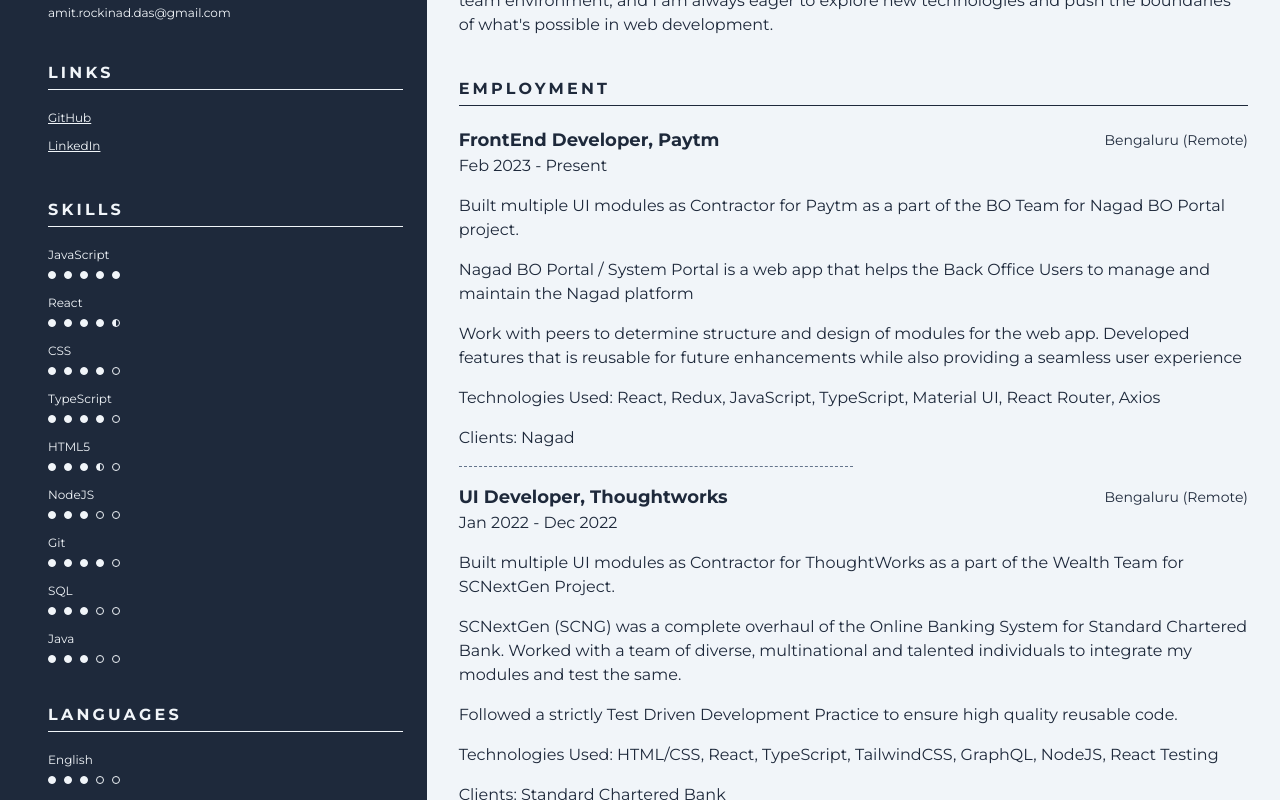
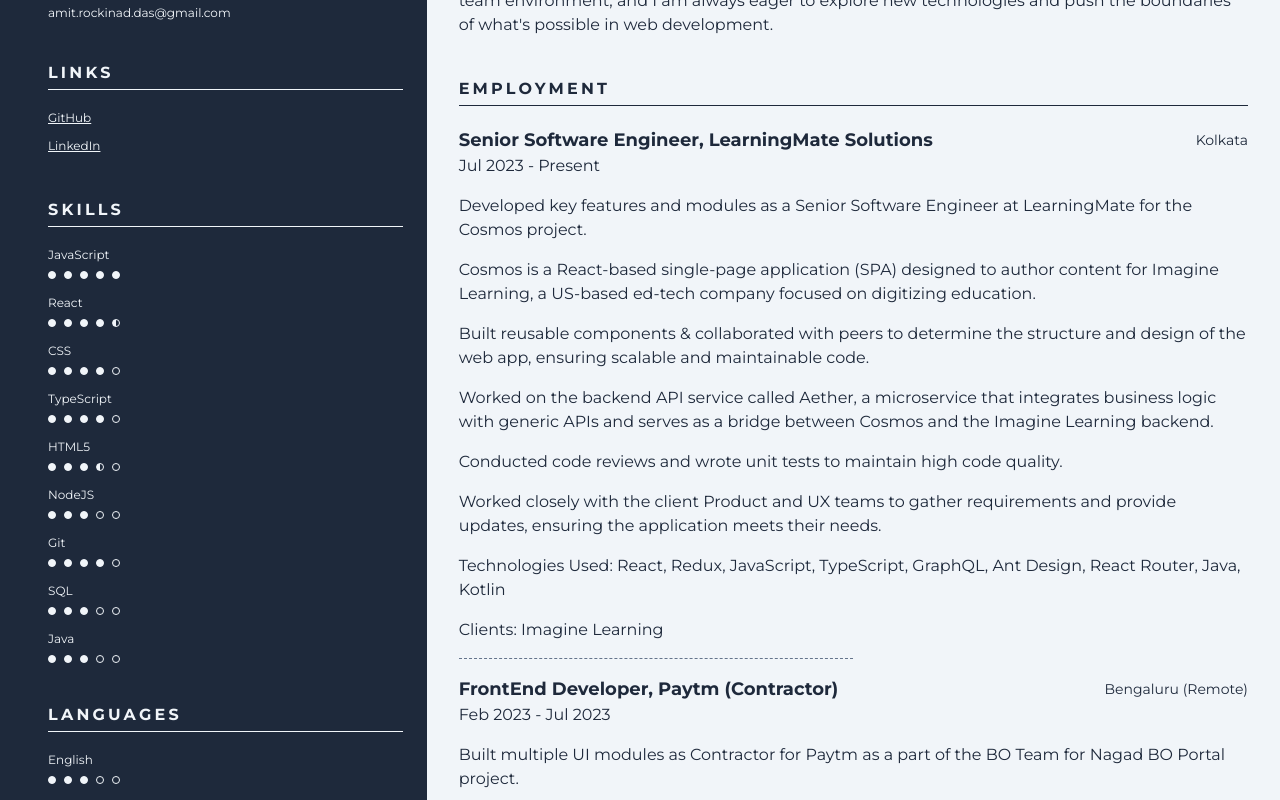
Before and after one commit to ARogueOtaku/resume, a React (Vite) app: page / in a window 1280 px wide. Shown: the part 560-1360 px from the top of the page. Built offline with nearby package versions, Linux system fonts and the light colour scheme.

Commit message:
Added experience for latest company

```diff
--- a/src/components/logical/EmploymentSection.tsx
+++ b/src/components/logical/EmploymentSection.tsx
@@ -21,7 +21,9 @@
       }
       points.push(`Clients: ${employment.clients.join(", ")}`);
       return {
-        headerText: `${employment.position}, ${employment.employer}`,
+        headerText: `${employment.position}, ${employment.employer}${
+          employment.contractor ? " (Contractor)" : ""
+        }`,
         duration: {
           start: employment.start,
           end: employment.end,
--- a/src/components/visual/Article/ExperienceArticle.tsx
+++ b/src/components/visual/Article/ExperienceArticle.tsx
@@ -1,6 +1,5 @@
 import DateRange from "@/components/visual/DateRange";
 import Article from ".";
-import Link from "../Link";
 
 export interface IExperienceArticleProps {
   headerText: string;
--- a/src/data/experiences.ts
+++ b/src/data/experiences.ts
@@ -1,6 +1,34 @@
 import { WorkExperience } from "@/data/types";
 
 const experiences: WorkExperience[] = [
+  {
+    position: "Senior Software Engineer",
+    employer: "LearningMate Solutions",
+    location: "Kolkata",
+    remote: false,
+    contractor: false,
+    start: new Date(2023, 6),
+    clients: ["Imagine Learning"],
+    technologies: [
+      "React",
+      "Redux",
+      "JavaScript",
+      "TypeScript",
+      "GraphQL",
+      "Ant Design",
+      "React Router",
+      "Java",
+      "Kotlin",
+    ],
+    description: [
+      "Developed key features and modules as a Senior Software Engineer at LearningMate for the Cosmos project.",
+      "Cosmos is a React-based single-page application (SPA) designed to author content for Imagine Learning, a US-based ed-tech company focused on digitizing education.",
+      "Built reusable components & collaborated with peers to determine the structure and design of the web app, ensuring scalable and maintainable code.",
+      "Worked on the backend API service called Aether, a microservice that integrates business logic with generic APIs and serves as a bridge between Cosmos and the Imagine Learning backend.",
+      "Conducted code reviews and wrote unit tests to maintain high code quality.",
+      "Worked closely with the client Product and UX teams to gather requirements and provide updates, ensuring the application meets their needs.",
+    ],
+  },
   {
     position: "FrontEnd Developer",
     employer: "Paytm",
@@ -8,6 +36,7 @@
     remote: true,
     contractor: true,
     start: new Date(2023, 1),
+    end: new Date(2023, 6),
     clients: ["Nagad"],
     technologies: [
       "React",
@@ -29,7 +58,7 @@
     employer: "Thoughtworks",
     location: "Bengaluru",
     remote: true,
-    contractor: false,
+    contractor: true,
     start: new Date(2022, 0),
     end: new Date(2022, 11),
     clients: ["Standard Chartered Bank"],
@@ -55,6 +84,7 @@
     remote: true,
     contractor: false,
     start: new Date(2021, 10),
+    end: new Date(2023, 6),
     clients: ["Thoughtworks", "Paytm"],
     description: [
       "Built multiple UI modules as Contractor for Thoughtworks and Paytm",
```
